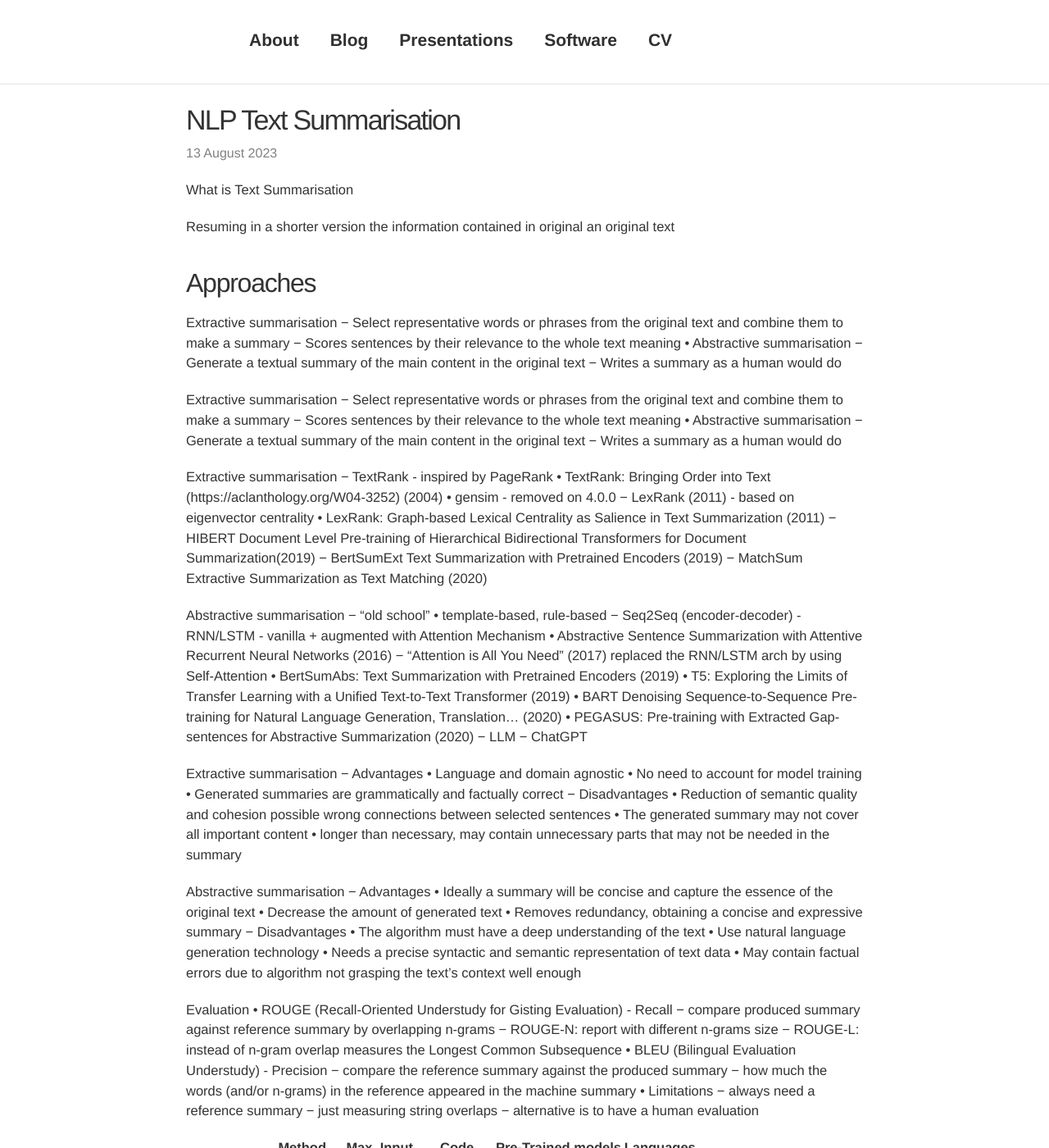
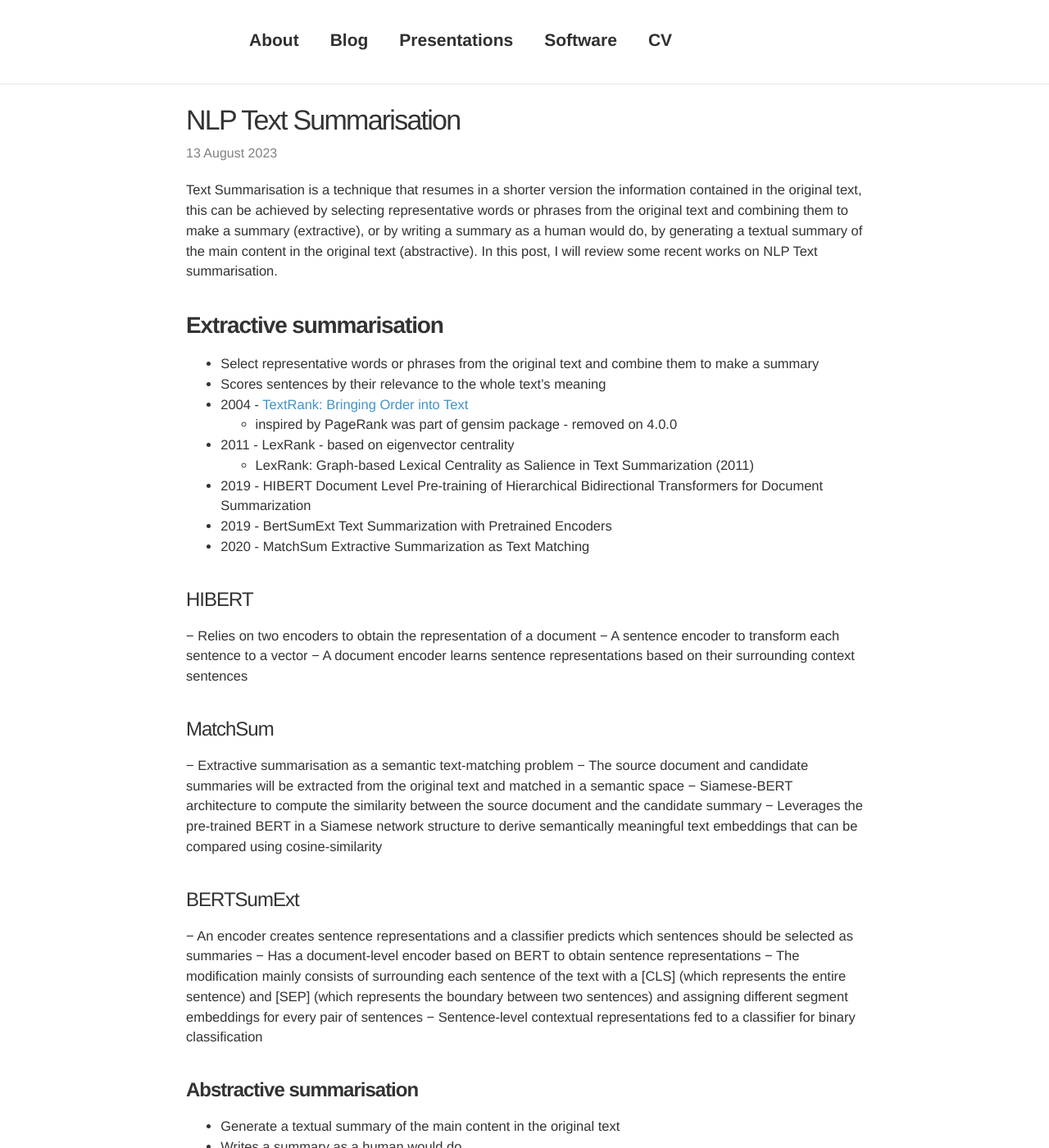
Before and after one commit to davidsbatista/davidsbatista.net, a Jekyll site: the page built from _posts/2023-08-13-NLP_Text_Summarization.md, in a window 1280 px wide and 1400 px high. Shown: the whole window at 82% size. Built offline with Jekyll 4.4.1, drawn with Linux system fonts in a browser that asks for light colours; nearby versions of some CDN libraries; comment, search, counter and statistics services are not loaded; some of the changed text lies outside the part shown.

Commit message:
wip: organising and fixing text

```diff
--- a/_posts/2023-08-13-NLP_Text_Summarization.md
+++ b/_posts/2023-08-13-NLP_Text_Summarization.md
@@ -2,96 +2,101 @@
 layout: post
 title: NLP Text Summarisation
 date: 2023-08-13 00:00:00
-tags: text-summarisation
+tags: text-summarisation transformers
 categories: [blog]
 comments: true
 disqus_identifier: 20230813
-preview_pic: /assets/images/
+preview_pic: /assets/images/2023-08-13-NLP_Text_Summarisation.jpg
 ---
 
-What is Text Summarisation
-
-Resuming in a shorter version the
-information contained in original
-an original text
-
-## Approaches
-
-Extractive summarisation
-− Select representative words or phrases from the original text and combine them to make a summary
-− Scores sentences by their relevance to the whole text meaning
-• Abstractive summarisation
-− Generate a textual summary of the main content in the original text
-− Writes a summary as a human would do
+Text Summarisation is a technique that resumes in a shorter version the information contained in the original text, this can be achieved by selecting
+representative words or phrases from the original text and combining them to make a summary (extractive), or by writing a summary as a human would do,
+by generating a textual summary of the main content in the original text (abstractive). In this post, I will review some recent works on NLP Text summarisation.
 
 
-Extractive summarisation
-− Select representative words or phrases from the original text and combine them to make a summary
-− Scores sentences by their relevance to the whole text meaning
-• Abstractive summarisation
-− Generate a textual summary of the main content in the original text
-− Writes a summary as a human would do
+### __Extractive summarisation__
+
+* Select representative words or phrases from the original text and combine them to make a summary
+* Scores sentences by their relevance to the whole text's meaning
+* 2004 - [TextRank: Bringing Order into Text](https://aclanthology.org/W04-3252)
+    * inspired by PageRank was part of gensim package - removed on 4.0.0
+* 2011 - LexRank - based on eigenvector centrality
+	 * LexRank: Graph-based Lexical Centrality as Salience in Text Summarization (2011)
+* 2019 - HIBERT Document Level Pre-training of Hierarchical Bidirectional Transformers for Document Summarization
+* 2019 - BertSumExt Text Summarization with Pretrained Encoders
+* 2020 - MatchSum Extractive Summarization as Text Matching
 
 
-Extractive summarisation
-− TextRank - inspired by PageRank
-• TextRank: Bringing Order into Text (https://aclanthology.org/W04-3252) (2004)
-• gensim - removed on 4.0.0
-− LexRank (2011) - based on eigenvector centrality
-• LexRank: Graph-based Lexical Centrality as Salience in Text Summarization (2011)
-− HIBERT Document Level Pre-training of Hierarchical Bidirectional Transformers for Document Summarization(2019)
-− BertSumExt Text Summarization with Pretrained Encoders (2019)
-− MatchSum Extractive Summarization as Text Matching (2020)
-
-Abstractive summarisation
-− “old school”
-• template-based, rule-based
-− Seq2Seq (encoder-decoder) - RNN/LSTM - vanilla + augmented with Attention Mechanism
-• Abstractive Sentence Summarization with Attentive Recurrent Neural Networks (2016)
-− “Attention is All You Need” (2017) replaced the RNN/LSTM arch by using Self-Attention
-• BertSumAbs: Text Summarization with Pretrained Encoders (2019)
-• T5: Exploring the Limits of Transfer Learning with a Unified Text-to-Text Transformer (2019)
-• BART Denoising Sequence-to-Sequence Pre-training for Natural Language Generation, Translation... (2020)
-• PEGASUS: Pre-training with Extracted Gap-sentences for Abstractive Summarization (2020)
-− LLM
-− ChatGPT
+#### HIBERT
+− Relies on two encoders to obtain the representation of a document
+− A sentence encoder to transform each sentence to a vector
+− A document encoder learns sentence representations based on their surrounding context sentences
 
 
-Extractive summarisation
-− Advantages
-• Language and domain agnostic
-• No need to account for model training
-• Generated summaries are grammatically and factually correct
-− Disadvantages
-• Reduction of semantic quality and cohesion possible wrong connections between selected sentences
-• The generated summary may not cover all important content
-• longer than necessary, may contain unnecessary parts that may not be needed in the summary
+#### MatchSum
+− Extractive summarisation as a semantic text-matching problem
+− The source document and candidate summaries will be extracted from the original text and matched in a semantic space
+− Siamese-BERT architecture to compute the similarity between the source document and the candidate summary
+− Leverages the pre-trained BERT in a Siamese network structure to derive semantically meaningful text embeddings that can be compared using cosine-similarity
+
+#### BERTSumExt
+− An encoder creates sentence representations and a classifier predicts which sentences should be selected as summaries
+− Has a document-level encoder based on BERT to obtain sentence representations
+− The modification mainly consists of surrounding each sentence of the text with a [CLS] (which represents the entire sentence) and [SEP] (which represents the boundary between two sentences) and assigning different segment embeddings for every pair of sentences
+− Sentence-level contextual representations fed to a classifier for binary classification
 
 
-Abstractive summarisation
-− Advantages
-• Ideally a summary will be concise and capture the essence of the original text
-• Decrease the amount of generated text
-• Removes redundancy, obtaining a concise and expressive summary
-− Disadvantages
-• The algorithm must have a deep understanding of the text
-• Use natural language generation technology
-• Needs a precise syntactic and semantic representation of text data
-• May contain factual errors due to algorithm not grasping the text’s context well enough
 
 
-Evaluation
-• ROUGE (Recall-Oriented Understudy for Gisting Evaluation) - Recall
-− compare produced summary against reference summary by overlapping n-grams
-− ROUGE-N: report with different n-grams size
-− ROUGE-L: instead of n-gram overlap measures the Longest Common Subsequence
-• BLEU (Bilingual Evaluation Understudy) - Precision
-− compare the reference summary against the produced summary
-− how much the words (and/or n-grams) in the reference appeared in the machine summary
-• Limitations
-− always need a reference summary
-− just measuring string overlaps
-− alternative is to have a human evaluation
+
+#### __Abstractive summarisation__
+* Generate a textual summary of the main content in the original text
+* Writes a summary as a human would do
+* “old school”
+	* template-based, rule-based
+* Seq2Seq (encoder-decoder) - RNN/LSTM - vanilla + augmented with Attention Mechanism
+	* Abstractive Sentence Summarization with Attentive Recurrent Neural Networks (2016)
+* “Attention is All You Need” (2017) replaced the RNN/LSTM arch by using Self-Attention
+	* BertSumAbs: Text Summarization with Pretrained Encoders (2019)
+	* T5: Exploring the Limits of Transfer Learning with a Unified Text-to-Text Transformer (2019)
+	* BART Denoising Sequence-to-Sequence Pre-training for Natural Language Generation, Translation... (2020)
+	* PEGASUS: Pre-training with Extracted Gap-sentences for Abstractive Summarization (2020)
+* LLM
+* ChatGPT
+
+
+#### BERTSumAbs
+− Adopts an encoder-decoder architecture, combining the same pre-trained BERT encoder and a
+randomly-initialised Transformer decoder
+− Training separates the optimisers of the encoder and the decoder in order to accommodate the fact
+that the encoder is pre-trained while the decoder must be trained from scratch
+− Propose a two-stage fine-tuning approach, where we first fine-tune the encoder on the extractive
+summarisation task and then fine-tune it on the abstractive summarisation task
+− Combine extractive and abstractive objectives, a two-stage approach: the encoder is fine-tuned
+twice, first with an extractive objective and subsequently on the abstractive summarisation task.
+
+
+
+#### T5 (Text-to-Text Transfer Transformer)
+- Pre-trained Transformer encoder-decoder unifying many tasks as the same text-to-text problem
+− Input of the encoder is a task description (e.g., “Summarize: ”) followed by task input (e.g., a sequence of tokens from an article), and the decoder predicts the task output (e.g., a sequence of tokens summarizing the input article)
+− T5 is trained to generate some target text conditional on input text to perform as text-to-text
+
+
+#### BART
+
+- Trained on reconstructing documents to which noise has been introduced
+− The noise may take multiple forms, ranging from removing tokens to permuting sentences
+
+
+#### PEGASUS
+− specifically designed and pre-trained neural network for the automatic text summarisation task
+− pre-training self-supervised objective - gap-sentence generation - for Transformer encoder-decoder models
+− fine-tuned on 12 diverse summarisation datasets
+− select and mask whole sentences from documents, and concatenate the gap sentences into a pseudo-summary.
+
+
+### Comparative Summsarisation
 
 
 |                | Method         | Max. Input     | Code           | Pre-Trained models    | Languages      |
@@ -108,58 +113,47 @@ Evaluation
 
 
 
-#### BERTSumExt
-− An encoder creates sentence representations and a classifier predicts which sentences should be
-selected as summaries
-− Has a document-level encoder based on BERT to obtain sentence representations
-− The modification mainly consists of surrounding each sentence of the text with a [CLS] (which
-represents the entire sentence) and [SEP] (which represents the boundary between two sentences)
-and assigning different segment embeddings for every pair of sentences
-− Sentence-level contextual representations fed to a classifier for binary classification
+
+### Advantages and Disadvantages of each approach
 
 
-#### BERTSumAbs
-− Adopts an encoder-decoder architecture, combining the same pre-trained BERT encoder and a
-randomly-initialized Transformer decoder
-− Training separates the optimizers of the encoder and the decoder in order to accommodate the fact
-that the encoder is pre-trained while the decoder must be trained from scratch
-− Propose a two-stage fine-tuning approach, where we first fine-tune the encoder on the extractive
-summarization task and then fine-tune it on the abstractive summarization task
-− Combine extractive and abstractive objectives, a two-stage approach: the encoder is fine-tuned
-twice, first with an extractive objective and subsequently on the abstractive summarization task.
+__Extractive summarisation__
+* Advantages
+  * Language and domain agnostic
+  * No need to account for model training
+  * Generated summaries are grammatically and factually correct
+* Disadvantages
+  * Reduction of semantic quality and cohesion possible wrong connections between selected sentences
+  * The generated summary may not cover all important content
+  * longer than necessary, may contain unnecessary parts that may not be needed in the summary
 
 
-
-#### HIBERT
-− Relies on two encoders to obtain the representation of document
-− A sentence encoder to transform each sentence to a vector
-− A document encoder learns sentence representations based on their surrounding context sentences
+__Abstractive summarisation__
+* Advantages
+  * Ideally a summary will be concise and capture the essence of the original text
+  * Decrease the amount of generated text
+  * Removes redundancy, obtaining a concise and expressive summary
+* Disadvantages
+  * The algorithm must have a deep understanding of the text
+  * Use natural language generation technology
+  * Needs a precise syntactic and semantic representation of text data
+  * May contain factual errors due to the algorithm not grasping the text’s context well enough
 
 
-#### MatchSum
-− Extractive summarization as a semantic text-matching problem
-− The source document and candidate summaries will be extracted from the original text and matched in a semantic space
-− Siamese-BERT architecture to compute the similarity between the source document and the candidate summary
-− Leverages the pre-trained BERT in a Siamese network structure to derive semantically meaningful text embeddings that can be compared using cosine-similarity
+#### Evaluation
+* ROUGE (Recall-Oriented Understudy for Gisting Evaluation) - Recall
+  * compare produced summary against reference summary by overlapping n-grams
+  * ROUGE-N: report with different n-grams size
+  * ROUGE-L: instead of n-gram overlap measures the Longest Common Subsequence
+* BLEU (Bilingual Evaluation Understudy) - Precision
+  * compare the reference summary against the produced summary
+  * how much the words (and/or n-grams) in the reference appeared in the machine summary
+* Limitations
+  * always need a reference summary
+  * just measuring string overlaps
+  * alternative is to have a human evaluation
 
 
-#### T5 (Text-to-Text Transfer Transformer)
-- Pre-trained Transformer encoder-decoder unifying many tasks as the same text-to-text problem
-− Input of the encoder is a task description (e.g., “Summarize: ”) followed by task input (e.g., a sequence of tokens from an article), and the decoder predicts the task output (e.g., a sequence of tokens summarizing the input article)
-− T5 is trained to generate some target text conditional on input text to perform as text-to-text
-
-
-#### BART
-
-- Trained on reconstructing documents to which noise has been introduced
-− The noise may take multiple forms, ranging from removing tokens to permuting sentences
-
-
-#### PEGASUS
-− specifically designed and pre-trained neural network for the automatic text summarization task
-− pre-training self-supervised objective - gap-sentence generation - for Transformer encoder-decoder models
-− fine-tuned on 12 diverse summarization datasets
-− select and mask whole sentences from documents, and concatenate the gap-sentences into a pseudo-summary.
 
 
 ---
```
